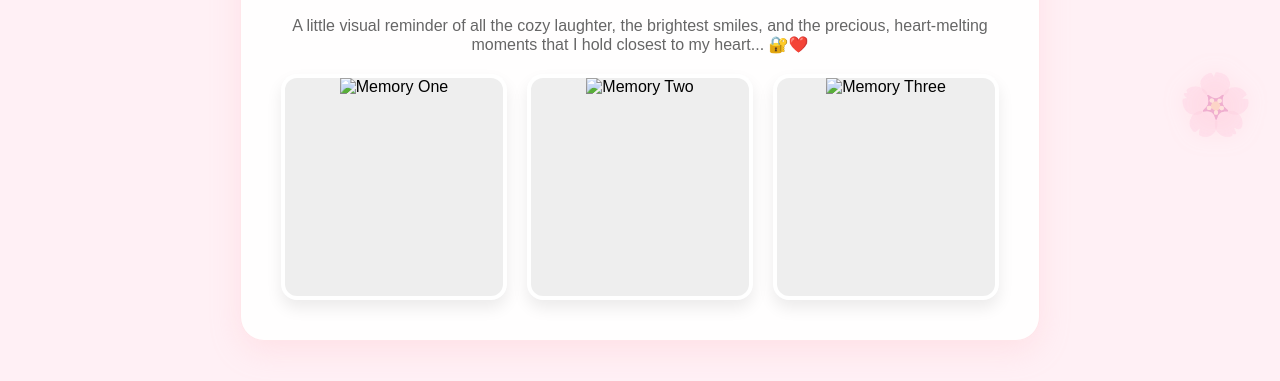
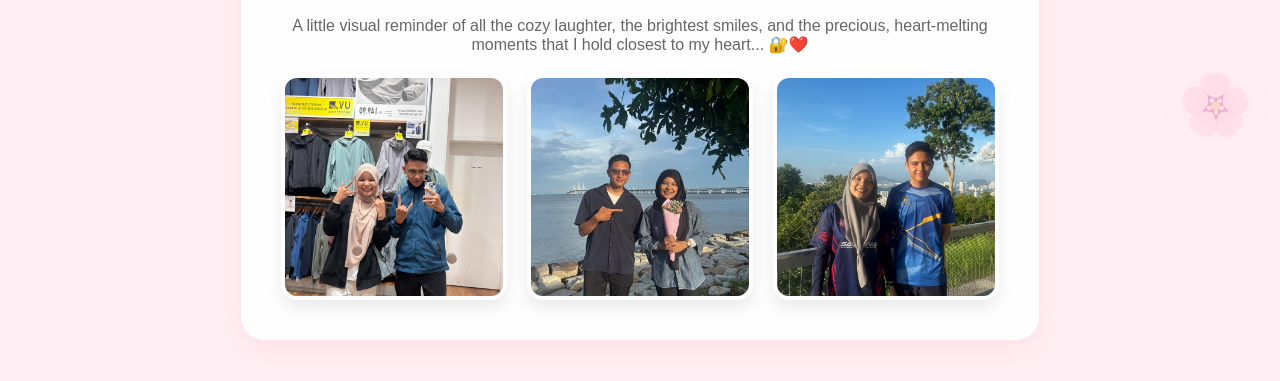
Before and after one commit to Mins198/our-date-planner, a plain HTML site: page index.html in a window 1280 px wide. Shown: the part 810-1191 px from the top of the page. Drawn offline with Linux system fonts and the light colour scheme.

Commit message:
Add files via upload

```diff
--- a/index.html
+++ b/index.html
@@ -228,13 +228,13 @@
 
         <div class="gallery-grid">
             <div class="gallery-item">
-                <img src="images/we1.jpeg" alt="Memory One">
+                <img src="we1.jpeg" alt="Memory One">
             </div>
             <div class="gallery-item">
-                <img src="images/we2.jpeg" alt="Memory Two">
+                <img src="we2.jpeg" alt="Memory Two">
             </div>
             <div class="gallery-item">
-                <img src="images/we3.jpeg" alt="Memory Three">
+                <img src="we3.jpeg" alt="Memory Three">
             </div>
         </div>
     </div>
```
